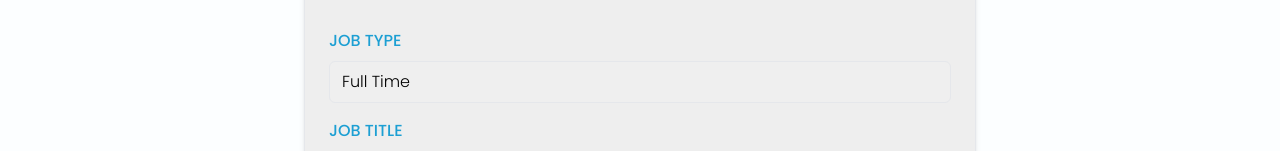
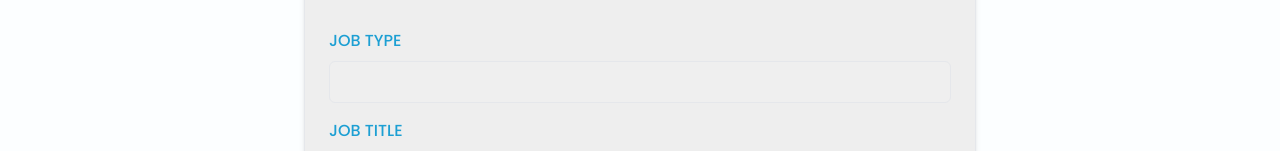
Before and after one commit to Nimira43/Knight-Coders, a Vue app: page /jobs/add in a window 1280 px wide. Shown: the part 240-391 px from the top of the page. Built offline with nearby package versions, Linux system fonts and the light colour scheme.

Commit message:
Form.name

```diff
--- a/src/views/AddJobView.vue
+++ b/src/views/AddJobView.vue
@@ -14,7 +14,6 @@ const form = reactive({
     contactPhone: ''
   }
 })
-
 </script>
 
 <template>
@@ -31,6 +30,7 @@ const form = reactive({
               Job Type
             </label>
             <select
+              v-model='form.type'
               name='type'
               id='type'
               class='border rounded-md w-full py-2 px-3'
@@ -51,6 +51,7 @@ const form = reactive({
               Job Title
             </label>
             <input
+              v-model='form.name'
               type='text'
               id='name'
               name='name'
```
